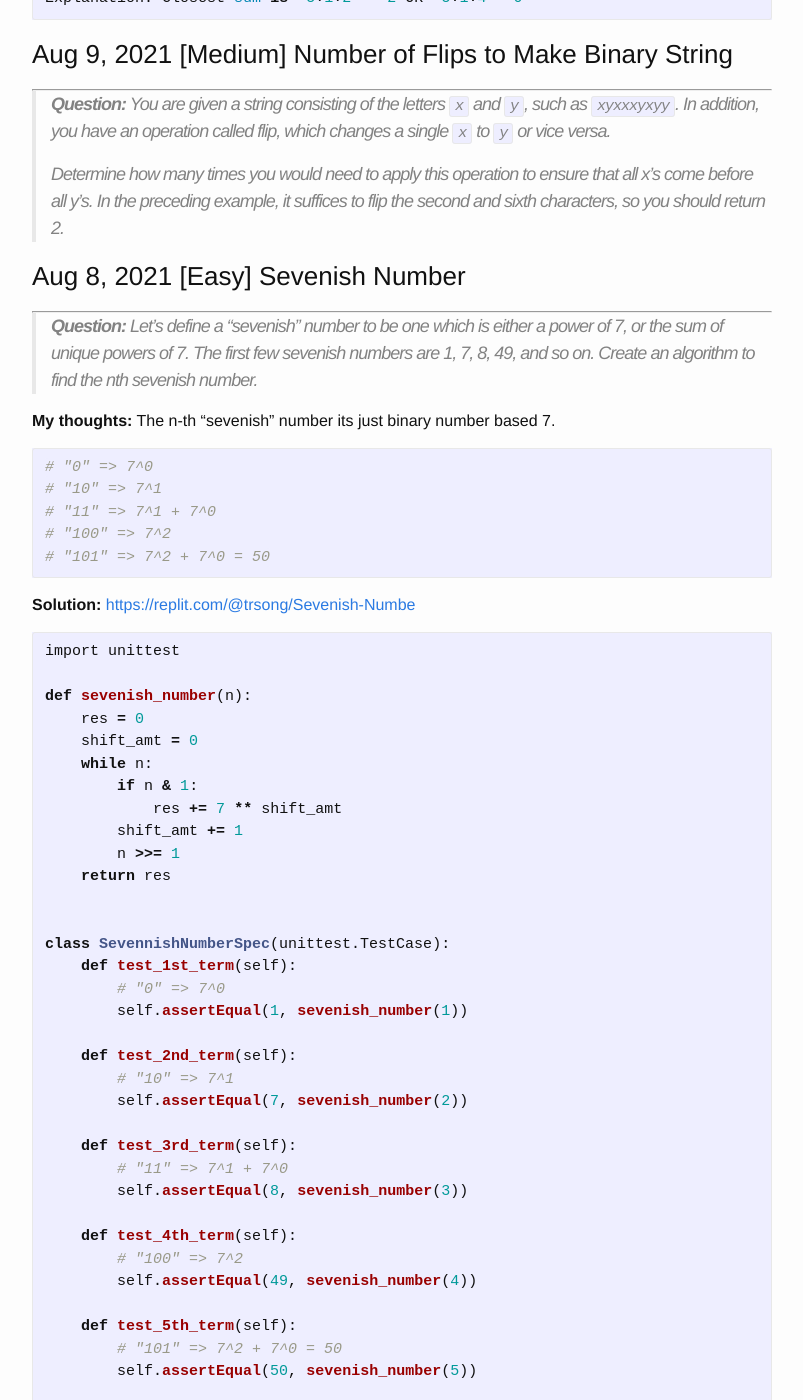
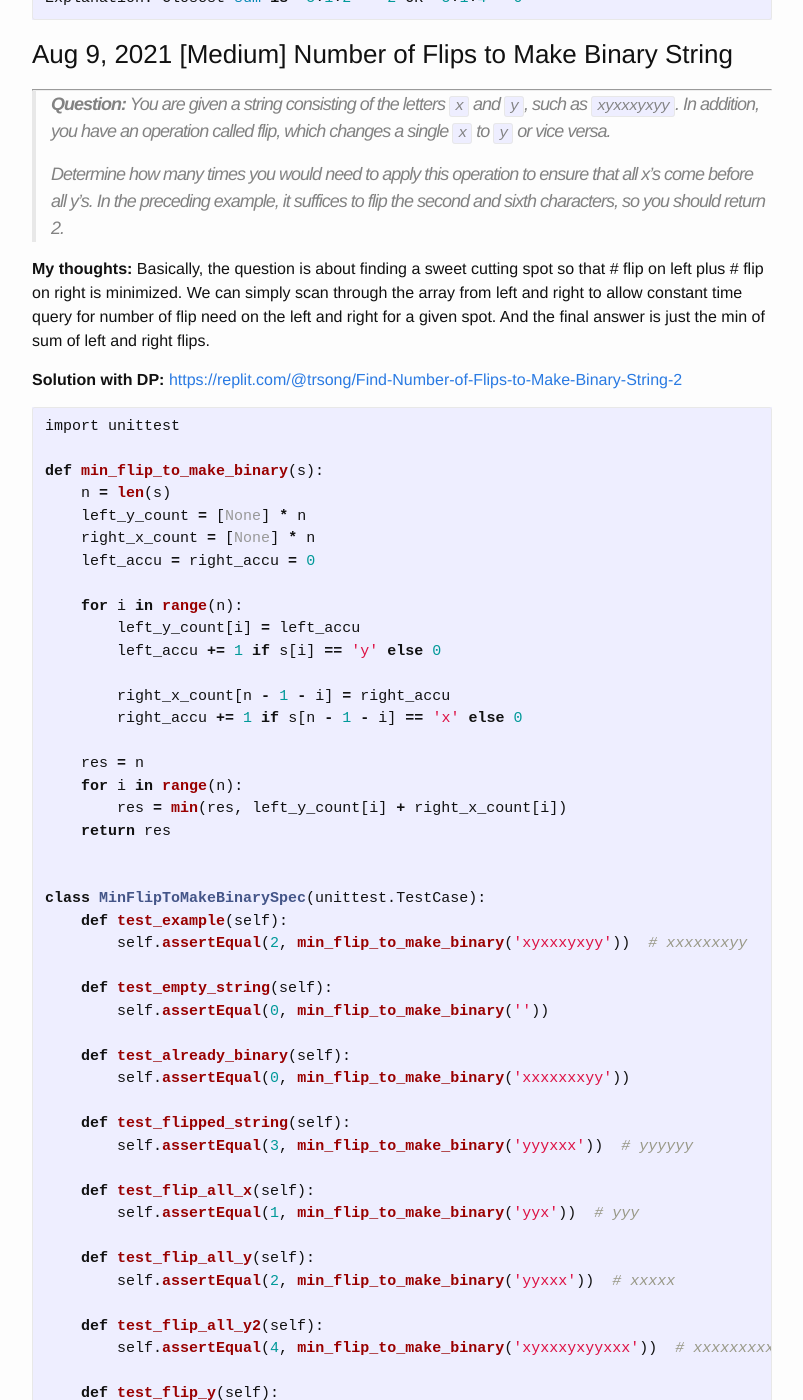
Before and after one commit to trsong/trsong.github.io, a Jekyll site: the page built from _posts/2021-08-01-DailyQuestionsAug.md, in a window 1280 px wide and 1400 px high, scrolled down 1059 px. Shown: the whole window, without its empty margins (238-1041 px from the left). Built offline with Jekyll 4.4.1, drawn with Linux system fonts in a browser that asks for light colours; some of the changed text lies outside the part shown.

````diff
--- a/_posts/2021-08-01-DailyQuestionsAug.md
+++ b/_posts/2021-08-01-DailyQuestionsAug.md
@@ -38,6 +38,63 @@ Explanation: Closest sum is -5+1+2 = -2 OR -5+1+4 = 0
 >
 > Determine how many times you would need to apply this operation to ensure that all x's come before all y's. In the preceding example, it suffices to flip the second and sixth characters, so you should return 2.
 
+**My thoughts:** Basically, the question is about finding a sweet cutting spot so that # flip on left plus # flip on right is minimized. We can simply scan through the array from left and right to allow constant time query for number of flip need on the left and right for a given spot. And the final answer is just the min of sum of left and right flips.
+
+**Solution with DP:** [https://replit.com/@trsong/Find-Number-of-Flips-to-Make-Binary-String-2](https://replit.com/@trsong/Find-Number-of-Flips-to-Make-Binary-String-2)
+```py
+import unittest
+
+def min_flip_to_make_binary(s):
+    n = len(s)
+    left_y_count = [None] * n
+    right_x_count = [None] * n
+    left_accu = right_accu = 0
+
+    for i in range(n):
+        left_y_count[i] = left_accu
+        left_accu += 1 if s[i] == 'y' else 0
+
+        right_x_count[n - 1 - i] = right_accu
+        right_accu += 1 if s[n - 1 - i] == 'x' else 0
+
+    res = n
+    for i in range(n):
+        res = min(res, left_y_count[i] + right_x_count[i])
+    return res
+
+
+class MinFlipToMakeBinarySpec(unittest.TestCase):
+    def test_example(self):
+        self.assertEqual(2, min_flip_to_make_binary('xyxxxyxyy'))  # xxxxxxxyy
+
+    def test_empty_string(self):
+        self.assertEqual(0, min_flip_to_make_binary(''))
+
+    def test_already_binary(self):
+        self.assertEqual(0, min_flip_to_make_binary('xxxxxxxyy'))
+
+    def test_flipped_string(self):
+        self.assertEqual(3, min_flip_to_make_binary('yyyxxx'))  # yyyyyy
+
+    def test_flip_all_x(self):
+        self.assertEqual(1, min_flip_to_make_binary('yyx'))  # yyy
+
+    def test_flip_all_y(self):
+        self.assertEqual(2, min_flip_to_make_binary('yyxxx'))  # xxxxx
+
+    def test_flip_all_y2(self):
+        self.assertEqual(4, min_flip_to_make_binary('xyxxxyxyyxxx'))  # xxxxxxxxxxxx
+
+    def test_flip_y(self):
+        self.assertEqual(2, min_flip_to_make_binary('xyxxxyxyyy'))  # xxxxxxxyyy
+
+    def test_flip_x_and_y(self):
+        self.assertEqual(3, min_flip_to_make_binary('xyxxxyxyyx'))  # xxxxxyyyyy
+
+
+if __name__ == '__main__':
+    unittest.main(exit=False, verbosity=2)
+```
 
 ### Aug 8, 2021 \[Easy\] Sevenish Number
 ---
````
